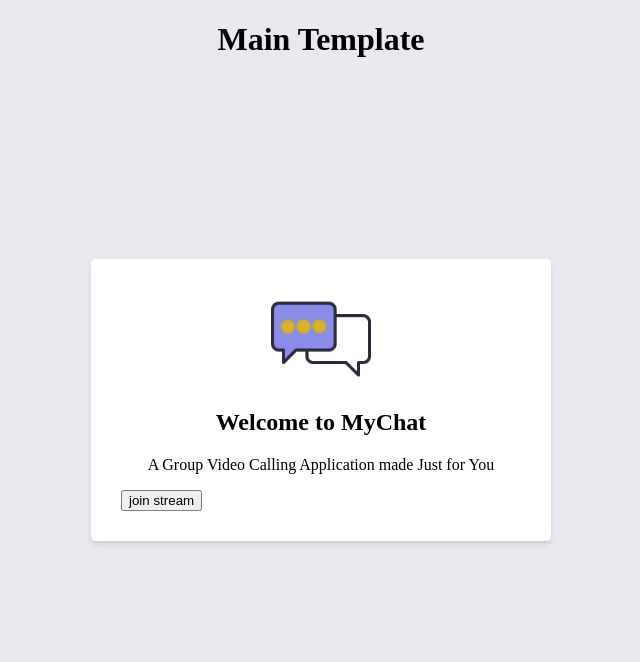
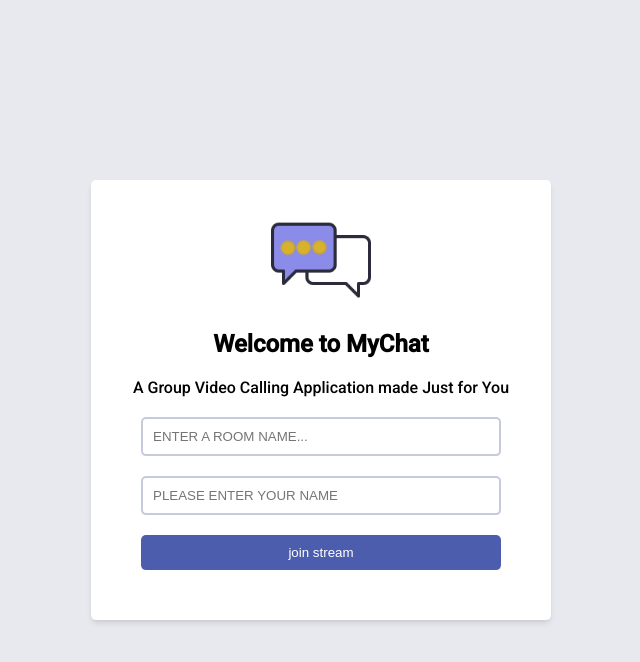
Before and after one commit to Sam-Radnus/MyChat, a Django app: page / in a window 1280 px wide. Shown: the top 662 px of the page, without its empty margins (319-959 px from the left). Run offline with Django 4.2, Linux system fonts and the light colour scheme.

Commit message:
Added CSS and join from Lobby

```diff
--- a/base/templates/base/lobby.html
+++ b/base/templates/base/lobby.html
@@ -12,6 +12,14 @@
             </p>
             <form id="form">
                 <div class="form-field">
+                    <input type="text" name="room" placeholder="Enter a Room Name..." style="text-transform: uppercase;" />
+                </div>
+
+                <div class="form-field">
+                    <input type="text" name="username" placeholder="please enter your name" style="text-transform: uppercase;" />
+                </div>
+
+                <div class="form-field">
                     <input type="submit" value="join stream"/>
                 </div>
 
@@ -23,6 +31,14 @@
     let form =document.getElementById('form')
     let handleSubmit=async(e)=>{
         e.preventDefault();
+        let room=e.target.room.value.toUpperCase();
+        let response=await fetch(`/get_token/?channel=${room}`);
+        let data=await response.json();
+        let UID=data.uid;
+        let token=data.token;
+        sessionStorage.setItem('UID',UID)
+        sessionStorage.setItem('token',token)
+        sessionStorage.setItem('room',room)
         window.open('/room','_self')
     }
     form.addEventListener('submit',handleSubmit);
--- a/base/templates/base/main.html
+++ b/base/templates/base/main.html
@@ -10,7 +10,7 @@
 
 </head>
 <body>
-  <h1>Main Template</h1>
+
   {% block content %}
 
 
--- a/static/styles/main.css
+++ b/static/styles/main.css
@@ -1,9 +1,11 @@
+@import url('https://fonts.googleapis.com/css2?family=Roboto:wght@300;500&display=swap');
 :root{
 
     --shadow:0 4px 6px -1px rgba(0,0,0,0.1),0 2px 4px -1px rgba(0,0,0,0.06);
 }
 body{
     background-color: rgba(232,233,239,1);
+    font-family: 'Roboto', sans-serif;
 }
 #logo{
     display: block;
@@ -24,8 +26,61 @@ h1,p{
     left:50%;
     transform: translate(-50%,-50%);
 }
+#welcome-message{
+    text-align: center;
+    margin-bottom: 20px;
+}
+#welcome-message h1{
+    font-size: 36px;
+}
+#welcome-message p{
+    font-size: 16px;
+}
+.form-field{
+    margin:20px;
+
+}
+.form-field label{
+    font-size: 16px;
+    line-height:1.7em;
+}
+.form-field input{
+    width:100%;
+    border:2px solid rgba(198,202,219,1);
+    border-radius: 5px;
+    padding:10px;
+    box-sizing: border-box;
+}
+.form-field input[type='submit']{
+    background-color: rgba(75,93,172,1);
+    border:none;
+    color:white;
+
+}
+@media screen and (max-width:450px)
+{
+    #form-container{
+        width:95%;
+    }
+    #welcome-message h1{
+        font-size: 24px;
+    }
+}
+@media screen and (max-width:1650px)
+{
+    .video-container{
+        flex-basis:300px;
+        min-height:200px;
+
+    }
+}
 /*-------------------------------------ROOM STYLING-----------------------------------*/
 
+
+#room-name-wrapper{
+    text-align:center;
+    font-size: 18px;
+}
 #video-streams{
     display:flex;
     flex-wrap: wrap;
@@ -42,11 +97,28 @@ h1,p{
     border-radius:5px ;
     margin:2px;
     background-color: rgba(198,202,219,1);
+    position: relative;
 }
 
 div.video-player{
     height:100%;
     width:100%;
+}
+
+.video-player>*{
+    border-radius: 5px;
+
+}
+.username-wrapper{
+    position:absolute;
+    top:10px;
+    left:10px;
+    z-index:9999;
+    background-color: rgba(0,0,0,0.3);
+    padding:10px;
+    border-radius: 5px;
+    font-size: 14px;
+    color:white;
 }
 /*-----------------------------------ROOM STYLING/CONTROLS------------------------------------------*/
 
```
Also changed, not shown: static/js/streams.js (+13 -5 lines).
